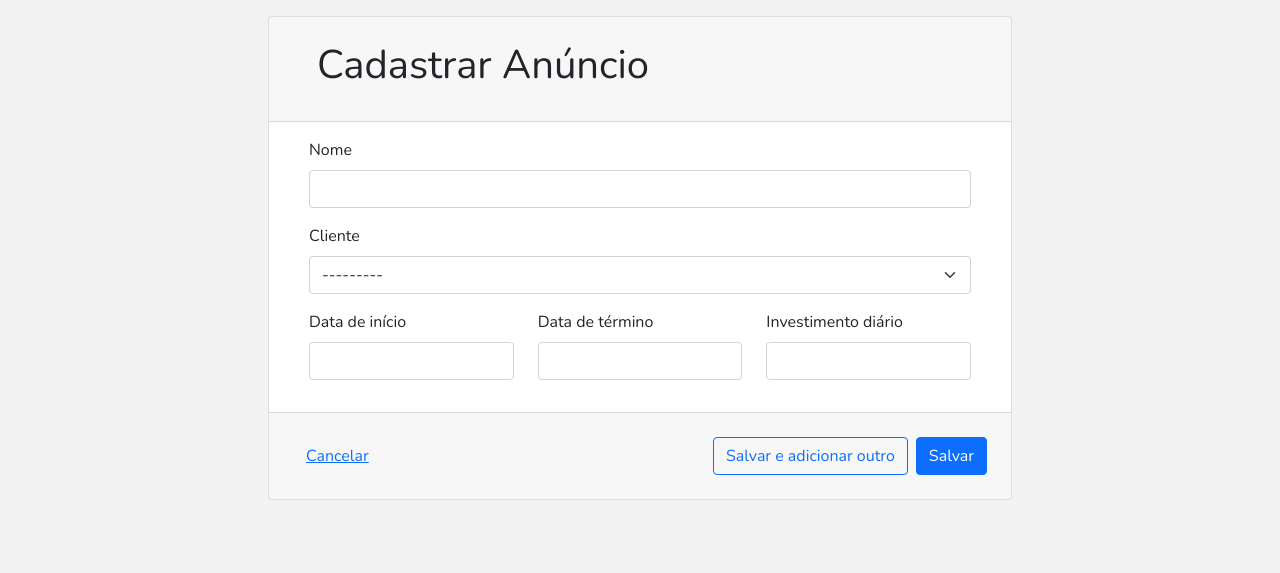
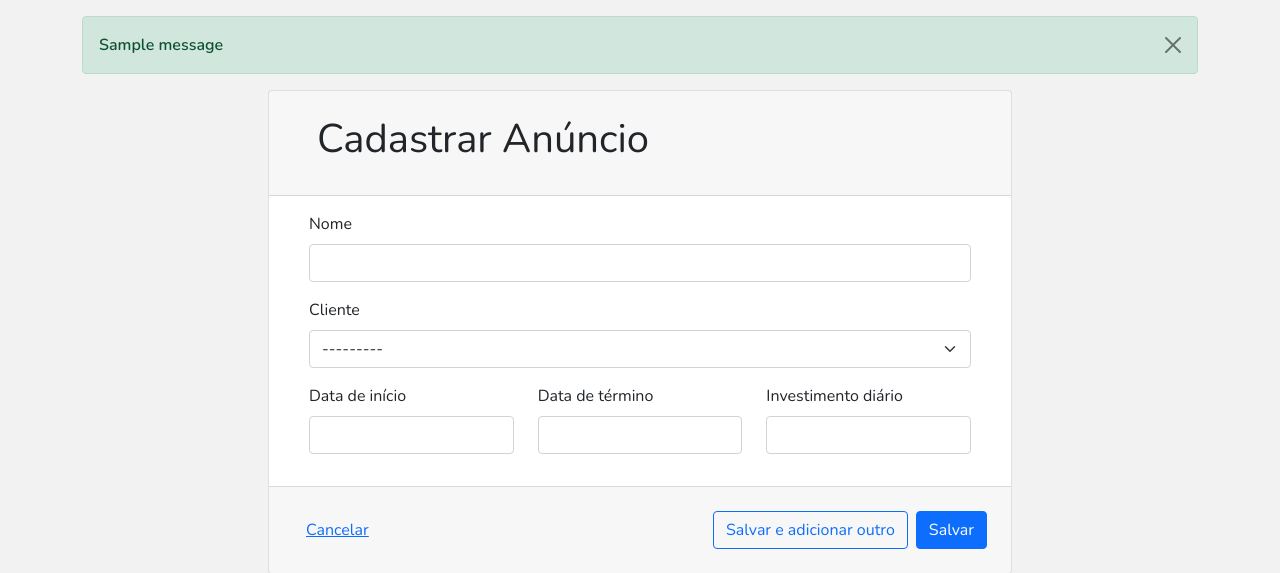
Before and after one commit to diogo-alves/gerenciador_anuncios, a Django app: page /anuncios/novo/ in a window 1280 px wide. Shown: the top 573 px of the page. Run offline with Django 3.2, Linux system fonts and the light colour scheme; tables that the repository leaves empty hold one stand-in row (values such as "Sample post"); one stand-in notice (Sample message) is shown; some libraries are stand-ins or nearby versions.

Commit message:
Adiciona 'flash messages' ao projeto

```diff
--- a/gerenciador/anuncios/views.py
+++ b/gerenciador/anuncios/views.py
@@ -1,22 +1,21 @@
 from django.contrib.messages.views import SuccessMessageMixin
 from django.urls import reverse_lazy
 from django.views.generic import (
-    CreateView,
-    DetailView,
-    UpdateView,
-    DeleteView
+    CreateView, DetailView, UpdateView, DeleteView
 )
 
 from django_tables2 import SingleTableMixin, SingleTableView
 
 from .forms import AnuncioForm, ClienteForm
+from .mixins import SuccessMessageDeletionMixin
 from .models import Anuncio, Cliente
 from .tables import AnuncioTable, ClienteTable
 
 
-class ClienteCreateView(CreateView):
+class ClienteCreateView(SuccessMessageMixin, CreateView):
     model = Cliente
     form_class = ClienteForm
+    success_message = 'Cliente "%(nome)s" criado com sucesso!'
     template_name = 'anuncios/cliente_create.html'
 
     def get_success_url(self):
@@ -38,15 +37,17 @@ class ClienteDetailView(SingleTableMixin, DetailView):
         return {'exclude': ('id', 'cliente')}
 
 
-class ClienteUpdateView(UpdateView):
+class ClienteUpdateView(SuccessMessageMixin, UpdateView):
     model = Cliente
     form_class = ClienteForm
+    success_message = 'Cliente "%(nome)s" alterado com sucesso!'
     template_name = 'anuncios/cliente_update.html'
 
 
-class ClienteDeleteView(DeleteView):
+class ClienteDeleteView(SuccessMessageDeletionMixin, DeleteView):
     model = Cliente
     form_class = ClienteForm
+    success_message = 'Cliente "%(nome)s" excluído com sucesso!'
     success_url = reverse_lazy('anuncios:cliente_list')
 
 
@@ -64,6 +65,7 @@ class ClienteListView(SingleTableView):
 class AnuncioCreateView(SuccessMessageMixin, CreateView):
     model = Anuncio
     form_class = AnuncioForm
+    success_message = 'Anúncio "%(nome)s" criado com sucesso!'
     template_name = 'anuncios/anuncio_create.html'
 
     def get_success_url(self):
@@ -78,15 +80,17 @@ class AnuncioDetailView(DetailView):
     template_name = 'anuncios/anuncio_detail.html'
 
 
-class AnuncioUpdateView(UpdateView):
+class AnuncioUpdateView(SuccessMessageMixin, UpdateView):
     model = Anuncio
     form_class = AnuncioForm
+    success_message = 'Anúncio "%(nome)s" alterado com sucesso!'
     template_name = 'anuncios/anuncio_update.html'
 
 
-class AnuncioDeleteView(DeleteView):
+class AnuncioDeleteView(SuccessMessageDeletionMixin, DeleteView):
     model = Anuncio
     form_class = AnuncioForm
+    success_message = 'Anúncio "%(nome)s" excluído com sucesso!'
     success_url = reverse_lazy('anuncios:anuncio_list')
 
 
--- a/gerenciador/templates/base_site.html
+++ b/gerenciador/templates/base_site.html
@@ -7,6 +7,16 @@
   <link href="{% static 'css/base_site.css' %}" rel="stylesheet">
 {% endblock stylesheet %}
 
+
+{% block messages %}
+  {% if messages %}{% for message in messages %}
+  <div {% if message.tags %} class="alert alert-{{ message.tags }} alert-dismissible fade show" role="alert"{% endif %}>
+    <strong>{{ message }}</strong>
+    <button type="button" class="btn-close" data-bs-dismiss="alert"></button>
+  </div>
+  {% endfor %}{% endif %}
+{% endblock messages %}
+
 {% block footer %}
   <footer class="footer mt-auto">
     <div class="container text-muted text-center">
```
Also changed, not shown: config/settings.py (+13 -0 lines), gerenciador/anuncios/mixins.py (added, +18 -0 lines).
